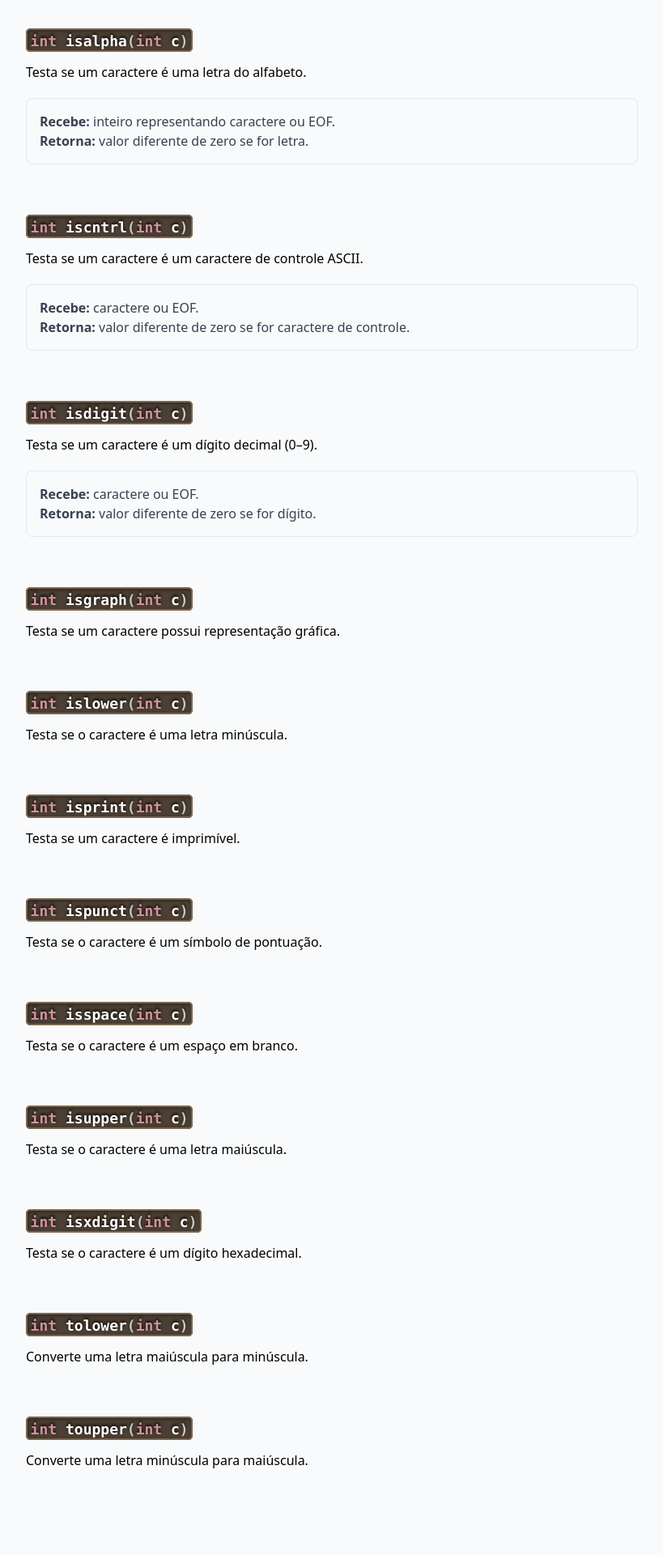
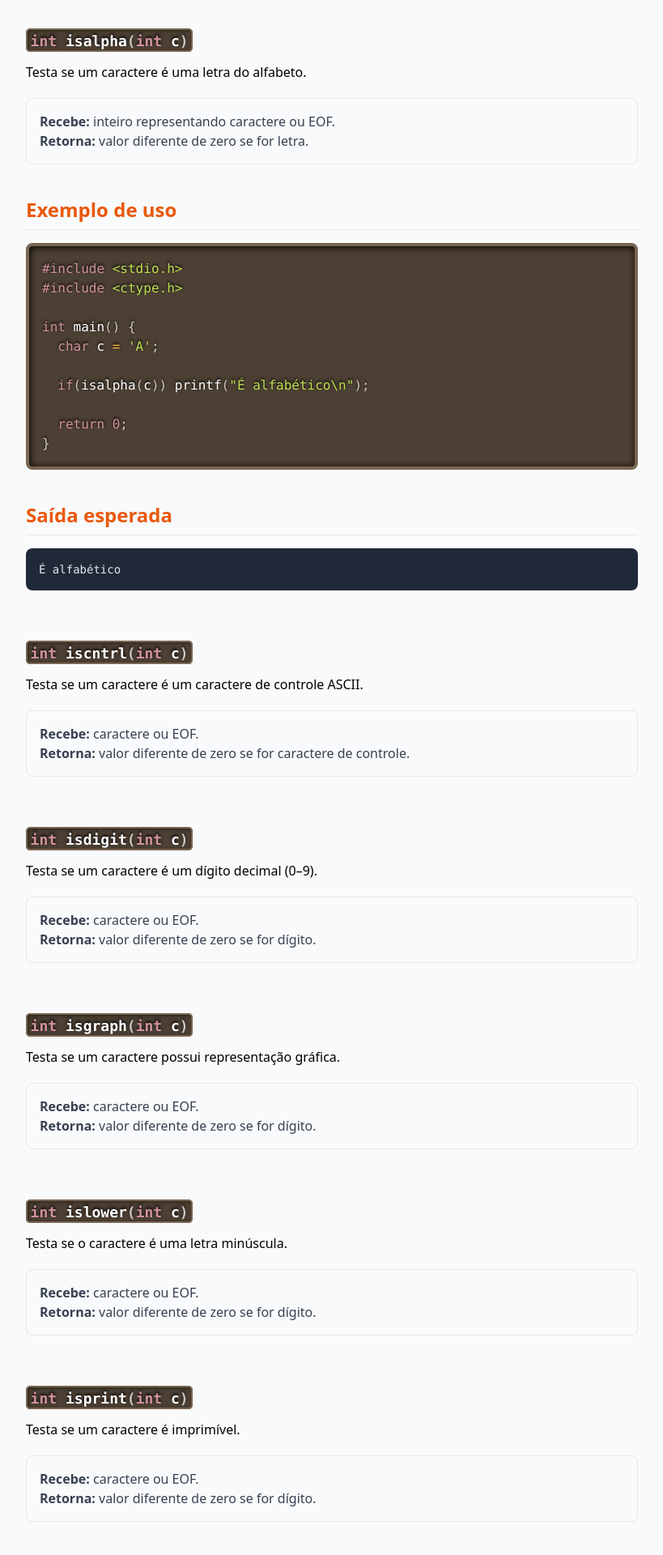
Before and after one commit to petbccufscar/site-petbcc, a Django app: page /manual-c/biblioteca/ctype/ in a window 1280 px wide. Shown: the part 1371-3291 px from the top of the page at 81% size, without its empty margins (380-1199 px from the left). Run offline with Django 4.2, Linux system fonts and the light colour scheme; some libraries are stand-ins or nearby versions.

Commit message:
Update ctype_h.html

```diff
--- a/manual_c/templates/manual_c/bibliotecas/ctype/ctype_h.html
+++ b/manual_c/templates/manual_c/bibliotecas/ctype/ctype_h.html
@@ -82,6 +82,23 @@ int main() {
         <strong>Recebe:</strong> inteiro representando caractere ou EOF.<br />
         <strong>Retorna:</strong> valor diferente de zero se for letra.
       </div>
+
+      <h4 class="sub-section-text-lib">Exemplo de uso</h4>
+<pre class="code-block">
+<code class="language-c">#include &lt;stdio.h&gt;
+#include &lt;ctype.h&gt;
+
+int main() {
+  char c = 'A';
+
+  if(isalpha(c)) printf("É alfabético\n");
+
+  return 0;
+}</code>
+</pre>
+
+      <h4 class="sub-section-text-lib">Saída esperada</h4>
+      <pre class="output-block"><code>É alfabético</code></pre>
     </section>
 
     <section id="iscntrl" class="func-container">
@@ -110,54 +127,99 @@ int main() {
       <h3 class="func-header"><code class="language-c">int isgraph(int c)</code></h3>
 
       <p>Testa se um caractere possui representação gráfica.</p>
+
+      <div class="func-meta">
+        <strong>Recebe:</strong> caractere ou EOF.<br />
+        <strong>Retorna:</strong> valor diferente de zero se for dígito.
+      </div>
     </section>
 
     <section id="islower" class="func-container">
       <h3 class="func-header"><code class="language-c">int islower(int c)</code></h3>
 
       <p>Testa se o caractere é uma letra minúscula.</p>
+
+      <div class="func-meta">
+        <strong>Recebe:</strong> caractere ou EOF.<br />
+        <strong>Retorna:</strong> valor diferente de zero se for dígito.
+      </div>
     </section>
 
     <section id="isprint" class="func-container">
       <h3 class="func-header"><code class="language-c">int isprint(int c)</code></h3>
 
       <p>Testa se um caractere é imprimível.</p>
+
+      <div class="func-meta">
+        <strong>Recebe:</strong> caractere ou EOF.<br />
+        <strong>Retorna:</strong> valor diferente de zero se for dígito.
+      </div>
     </section>
 
     <section id="ispunct" class="func-container">
       <h3 class="func-header"><code class="language-c">int ispunct(int c)</code></h3>
 
       <p>Testa se o caractere é um símbolo de pontuação.</p>
+
+      <div class="func-meta">
+        <strong>Recebe:</strong> caractere ou EOF.<br />
+        <strong>Retorna:</strong> valor diferente de zero se for dígito.
+      </div>
     </section>
 
     <section id="isspace" class="func-container">
       <h3 class="func-header"><code class="language-c">int isspace(int c)</code></h3>
 
       <p>Testa se o caractere é um espaço em branco.</p>
+
+      <div class="func-meta">
+        <strong>Recebe:</strong> caractere ou EOF.<br />
+        <strong>Retorna:</strong> valor diferente de zero se for dígito.
+      </div>
     </section>
 
     <section id="isupper" class="func-container">
       <h3 class="func-header"><code class="language-c">int isupper(int c)</code></h3>
 
       <p>Testa se o caractere é uma letra maiúscula.</p>
+
+      <div class="func-meta">
+        <strong>Recebe:</strong> caractere ou EOF.<br />
+        <strong>Retorna:</strong> valor diferente de zero se for dígito.
+      </div>
     </section>
 
     <section id="isxdigit" class="func-container">
       <h3 class="func-header"><code class="language-c">int isxdigit(int c)</code></h3>
 
       <p>Testa se o caractere é um dígito hexadecimal.</p>
+
+      <div class="func-meta">
+        <strong>Recebe:</strong> caractere ou EOF.<br />
+        <strong>Retorna:</strong> valor diferente de zero se for dígito.
+      </div>
     </section>
 
     <section id="tolower" class="func-container">
       <h3 class="func-header"><code class="language-c">int tolower(int c)</code></h3>
 
       <p>Converte uma letra maiúscula para minúscula.</p>
+
+      <div class="func-meta">
+        <strong>Recebe:</strong> caractere ou EOF.<br />
+        <strong>Retorna:</strong> valor diferente de zero se for dígito.
+      </div>
     </section>
 
     <section id="toupper" class="func-container">
       <h3 class="func-header"><code class="language-c">int toupper(int c)</code></h3>
 
       <p>Converte uma letra minúscula para maiúscula.</p>
+
+      <div class="func-meta">
+        <strong>Recebe:</strong> caractere ou EOF.<br />
+        <strong>Retorna:</strong> valor diferente de zero se for dígito.
+      </div>
     </section>
   </section>
 {% endblock %}
```
